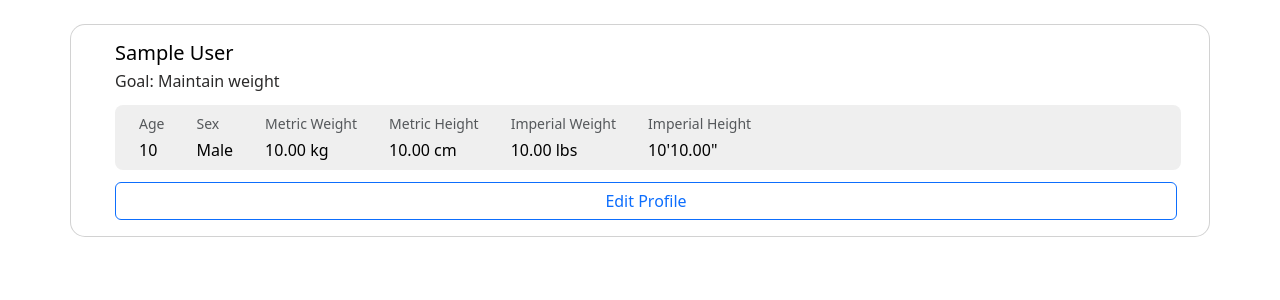
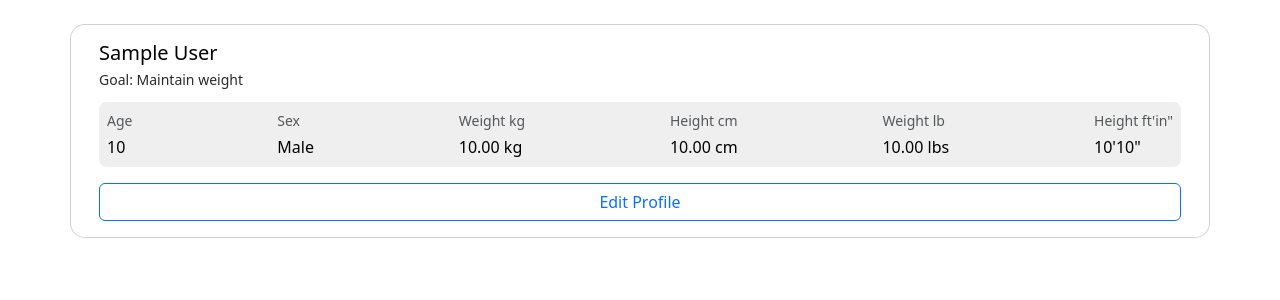
Before and after one commit to Kaionguyen/MacroCal, a Django app: page /metric/ in a window 1280 px wide. Shown: the part 56-356 px from the top of the page. Run offline with Django 4.2, Linux system fonts and the light colour scheme; a user stored in the database is signed in; tables that the repository leaves empty hold one stand-in row (values such as "Sample post").

Commit message:
Refactor: Some more

```diff
--- a/src/calculator/models.py
+++ b/src/calculator/models.py
@@ -10,7 +10,7 @@ class UserStat(models.Model):
     height_cm = models.DecimalField(max_digits=5, decimal_places=2)
     weight_lb = models.DecimalField(max_digits=5, decimal_places=2)
     height_ft = models.IntegerField()
-    height_in = models.DecimalField(max_digits=5, decimal_places=2)
+    height_in = models.IntegerField()
     activity_level = models.CharField(max_length=1, choices=[
         ('1', 'BMR'),
         ('2', 'Sedentary: little or no exercise'),
--- a/src/calculator/templates/calculator/home.html
+++ b/src/calculator/templates/calculator/home.html
@@ -21,16 +21,16 @@
         <div class="container">
             <div class="row">
                 <div class="col text-center">
-                    <h2 id="dynamic-header" class="mb-0">Sign in</h2>
+                    <h2 id="dynamic-header" class="mb-3">Sign in</h2>
                 </div>
             </div>
             <div class="row" id="login-section">
-                <div class="col">
+                <div class="col-md">
                     <div class="row">
                         {% include 'calculator/login-form.html' %}
                     </div>
                 </div>
-                <div class="col">
+                <div class="col-md">
                     <div class="row">
                         <ul>
                             <li>Perk 1</li>
--- a/src/calculator/templates/calculator/profile-card.html
+++ b/src/calculator/templates/calculator/profile-card.html
@@ -1,47 +1,41 @@
 <div class="card" style="border-radius: 15px">
-    <div class="card-body p-6">
-        <div class="d-flex text-black">
-            <div class="flex-grow-1 ms-3">
+    <div class="card-body p-3">
+        <div class="d-flex flex-column text-black">
             <h5 class="mb-1">{{ user.first_name }} {{ user.last_name }}</h5>
-                <p class="mb-2 pb-1" style="color: #2b2a2a">Goal: {{ user.stats.get_weight_goal_display }} </p>
-                <div
-                    class="d-flex justify-content-start rounded-3 p-2 mb-2"
-                    style="background-color: #efefef"
-                    >
-                    <div class="px-3">
+            <p class="mb-2 pb-1 small" style="color: #2b2a2a">Goal: {{ user.stats.get_weight_goal_display }}</p>
+            <div class="d-flex flex-wrap justify-content-between rounded-3 p-2 mb-2" style="background-color: #efefef">
+                <div class="info-box">
                     <p class="small text-muted mb-1">Age</p>
                     <p class="mb-0">{{ user.stats.age }}</p>
                 </div>
-                    <div class="px-3">
+                <div class="info-box">
                     <p class="small text-muted mb-1">Sex</p>
                     <p class="mb-0">{{ user.stats.get_sex_display }}</p>
                 </div>
-                    <div class="px-3">
-                        <p class="small text-muted mb-1">Metric Weight</p>
+                <div class="info-box">
+                    <p class="small text-muted mb-1">Weight kg</p>
                     <p class="mb-0">{{ user.stats.weight_kg }} kg</p>
                 </div>
-                    <div class="px-3">
-                        <p class="small text-muted mb-1">Metric Height</p>
+                <div class="info-box">
+                    <p class="small text-muted mb-1">Height cm</p>
                     <p class="mb-0">{{ user.stats.height_cm }} cm</p>
                 </div>
-                    <div class="px-3">
-                        <p class="small text-muted mb-1">Imperial Weight</p>
+                <div class="info-box">
+                    <p class="small text-muted mb-1">Weight lb</p>
                     <p class="mb-0">{{ user.stats.weight_lb }} lbs</p>
                 </div>
-                    <div class="px-3">
-                        <p class="small text-muted mb-1">Imperial Height</p>
+                <div class="info-box">
+                    <p class="small text-muted mb-1">Height ft'in"</p>
                     <p class="mb-0">{{ user.stats.height_ft }}'{{ user.stats.height_in }}"</p>
                 </div>
             </div>
-                <div class="d-flex pt-1">
             <button
                 type="button"
-                        class="btn btn-outline-primary me-1 flex-grow-1"
+                class="btn btn-outline-primary mt-2"
                 onclick="window.location.href='{% url 'edit_profile' pk=user.stats.id %}'"
             >
                 Edit Profile
+            </button>
         </div>
     </div>
 </div>
-    </div>
-</div>
--- a/src/calculator/templates/calculator/profile.html
+++ b/src/calculator/templates/calculator/profile.html
@@ -5,7 +5,7 @@
     <div class="container mb-5">
         <div class="row">
             {% if user.is_authenticated %}
-                <div class="col-md-7 mt-4">
+                <div class="col-md-6 mt-4 mb-4">
                     {% include 'calculator/profile-card.html' %}
                 </div>
             {% endif %}
@@ -20,7 +20,6 @@
                 <div class="row pt-3">
                     {% if not user.is_authenticated %}
                         {% include 'calculator/stat-form.html' %}
-                    {% endif %}
                         <script>
                             function setActiveTab(selectedUnit) {
                                 const metricTab = document.getElementById('nav-metric-tab');
@@ -46,6 +45,7 @@
                                 setActiveTab(formType);
                             });
                         </script>
+                    {% endif %}
                 </div>
             </div>
         </div>
--- a/src/calculator/views.py
+++ b/src/calculator/views.py
@@ -129,6 +129,14 @@ def calculate_macros(request, form_choice):
         return render(request, "calculator/home.html", context)
 
 
+def metric(request):
+    return calculate_macros(request, MetricForm)
+
+
+def imperial(request):
+    return calculate_macros(request, ImperialForm)
+
+
 def landing_page(request):
     metric_form = MetricForm()
     imperial_form = ImperialForm()
@@ -170,14 +178,6 @@ def edit_profile(request, pk):
     imperial_form = ImperialForm(request.POST or None, instance=current_record)
 
     return render(request, "calculator/edit_profile.html", {"metric_form": metric_form, "imperial_form": imperial_form})
-
-
-def metric(request):
-    return calculate_macros(request, MetricForm)
-
-
-def imperial(request):
-    return calculate_macros(request, ImperialForm)
 
 
 def user_login(request):
```
Lines whose indentation alone changed are shown as unchanged.
